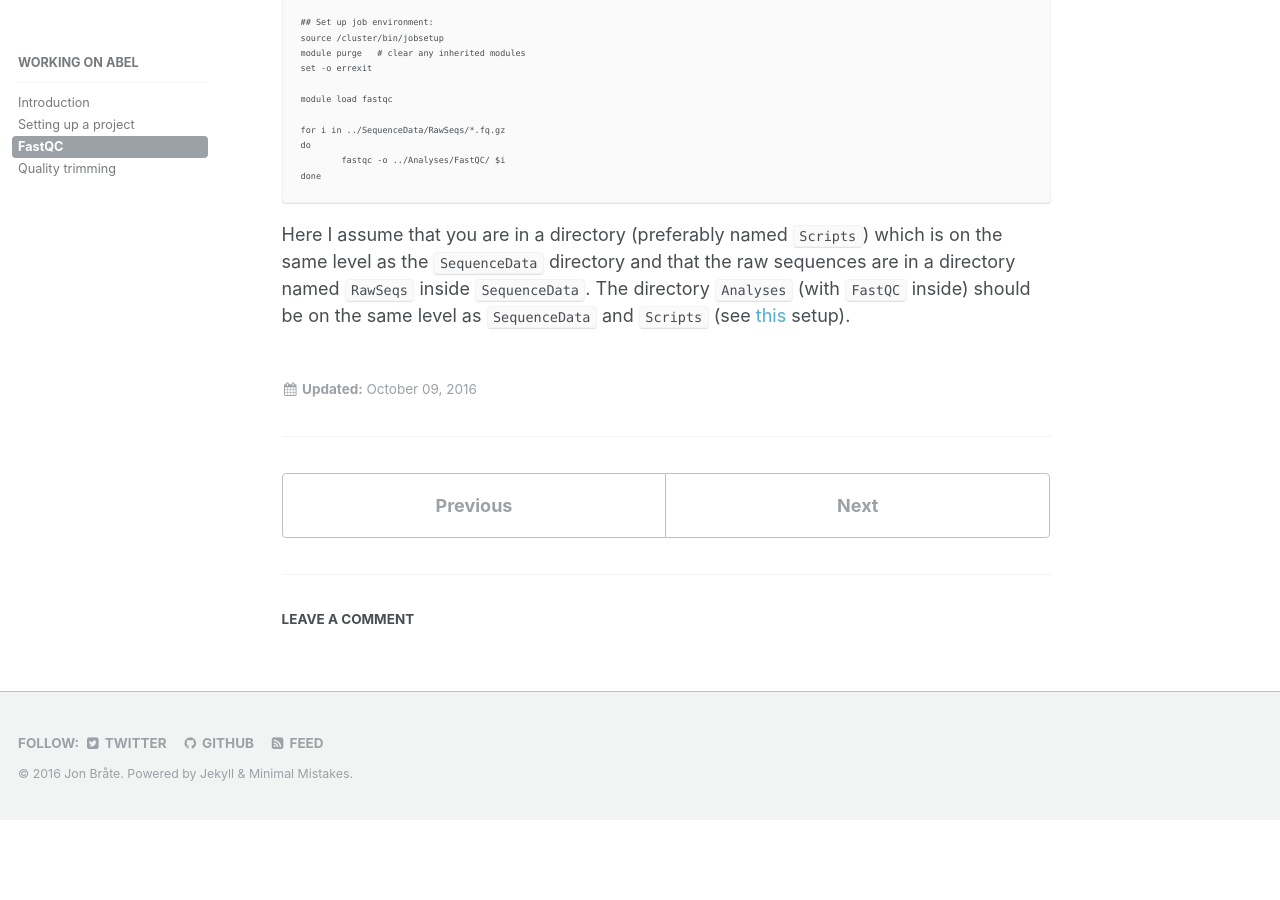
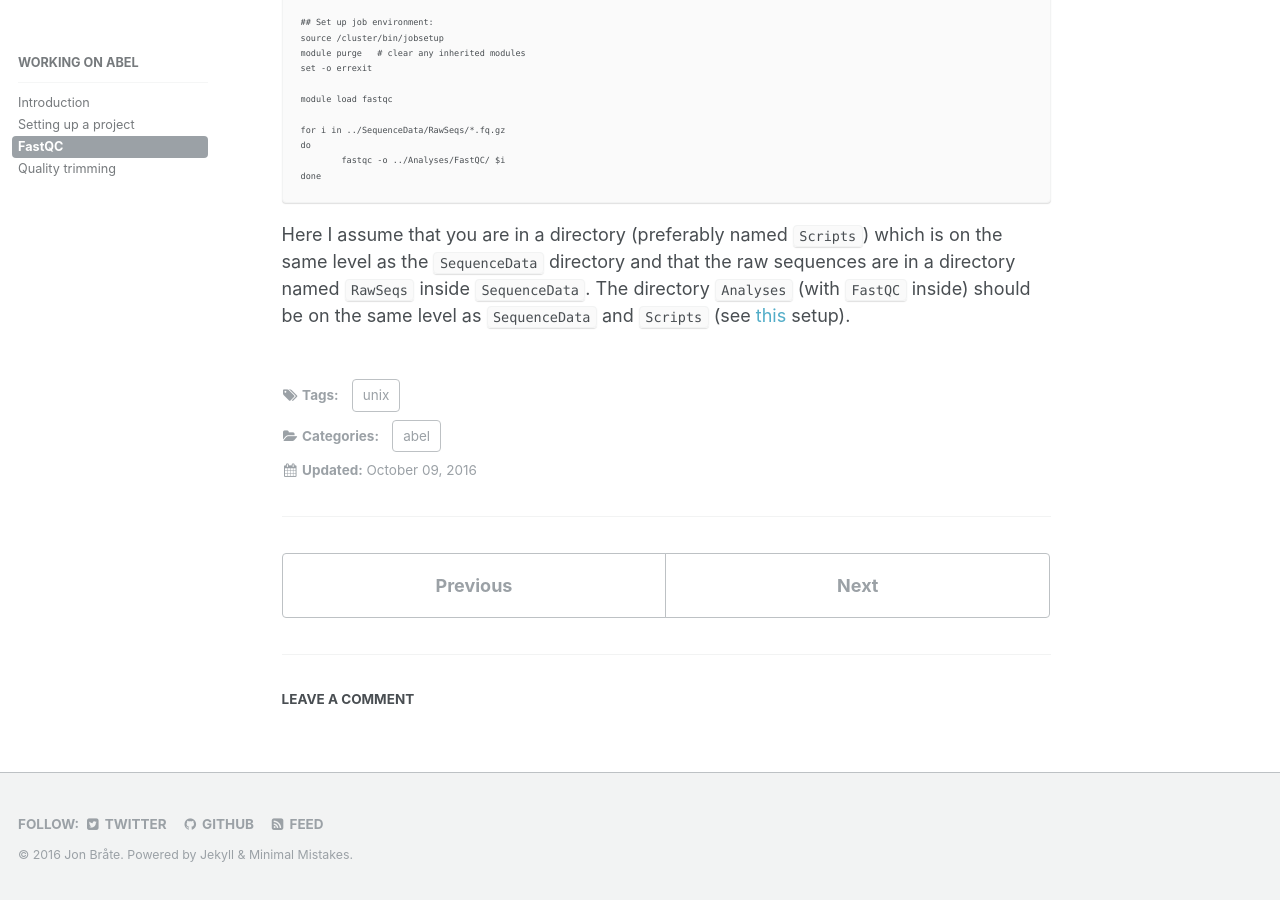
Before and after one commit to pjpaulpj/jonbra.github.io, a Jekyll site: the page built from _resources/03-fastqc.md, in a window 1280 px wide and 900 px high, scrolled down 678 px. Built offline with Jekyll 4.4.1, drawn with Linux system fonts in a browser that asks for light colours; comment, search, counter and statistics services are not loaded; before the commit the page ends 1498 px from its top, so only the background shows below that.

Commit message:
added tags and categories

```diff
--- a/_resources/03-fastqc.md
+++ b/_resources/03-fastqc.md
@@ -2,6 +2,10 @@
 title: "Checking sequence quality using FastQC"
 permalink: /resources/fastqc/
 excerpt: "How to run FastQC on your sequence data"
+tags:
+  - unix
+categories:
+  - abel
 ---
 
 ### Quality check using FastQC
```
